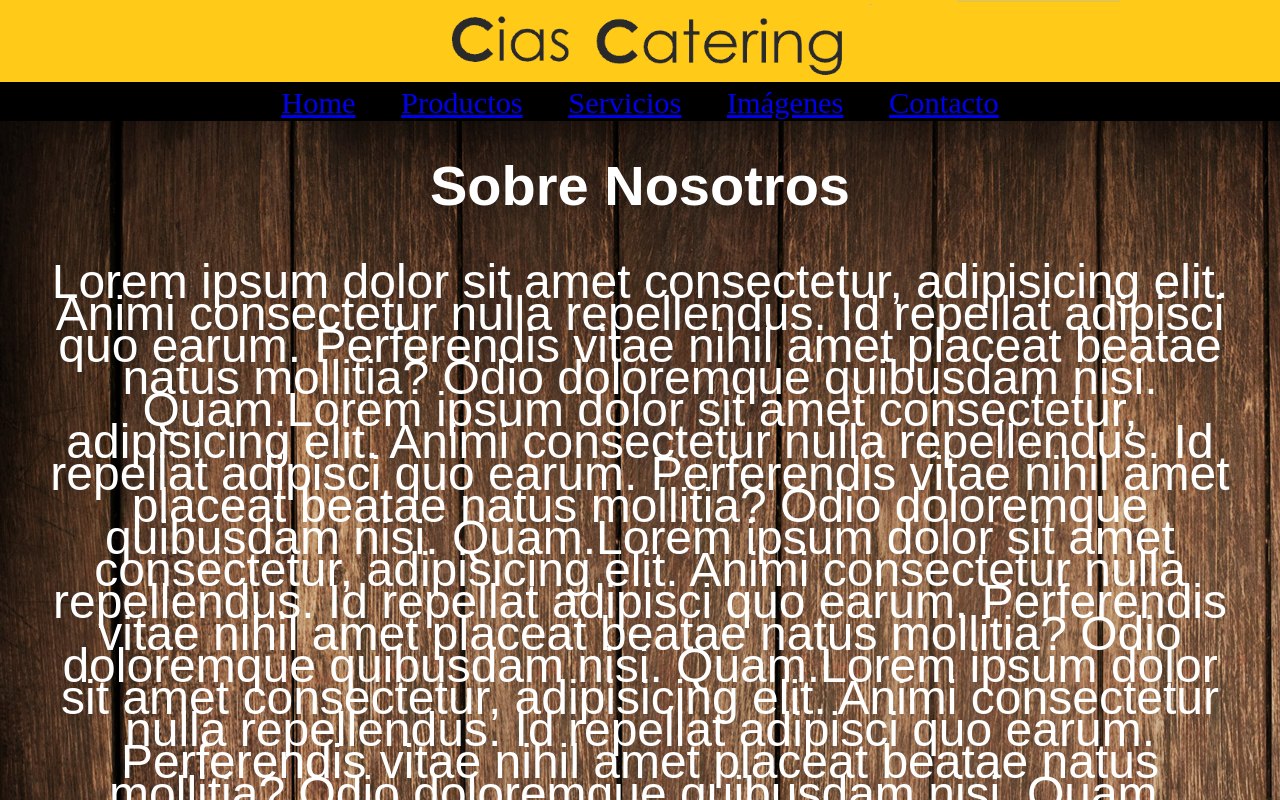
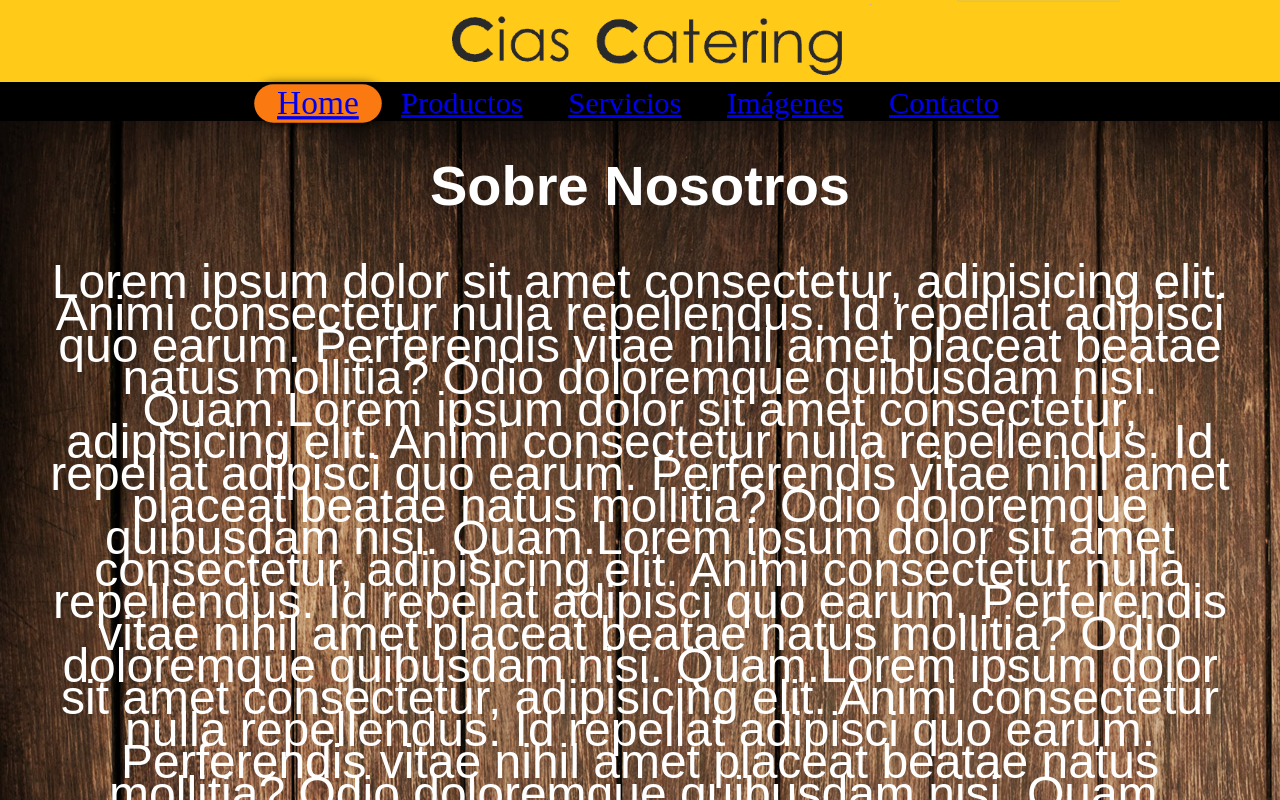
Before and after one commit to mcister/catering-matias-cister, a plain HTML site: page index.html in a window 1280 px wide. In both pictures the pointer is over the item "Home". Shown: the top 800 px of the page. Drawn offline with Linux system fonts and the light colour scheme.

Commit message:
Agregado de animaciones a menu

```diff
--- a/css/styles.css
+++ b/css/styles.css
@@ -38,6 +38,13 @@
     display: inline-block;
     padding-left: 0.35rem;
     padding-right: 0.35rem;
+}
+
+.encabezado nav ul li:hover{
+    background-color: rgb(250, 121, 16);
+    transform:scale(1.1);
+    box-shadow: 1px 1px 10px black;
+    border-radius: 50px;
 }
 
 /*estilos de footer*/
```
